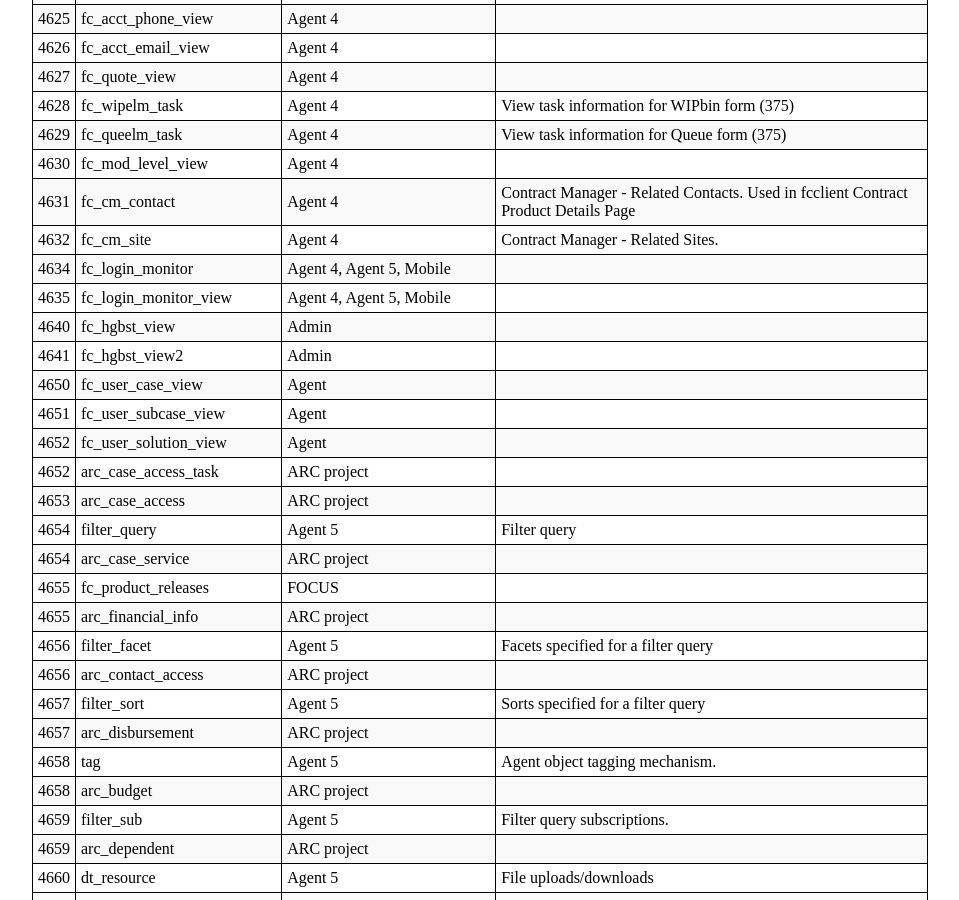
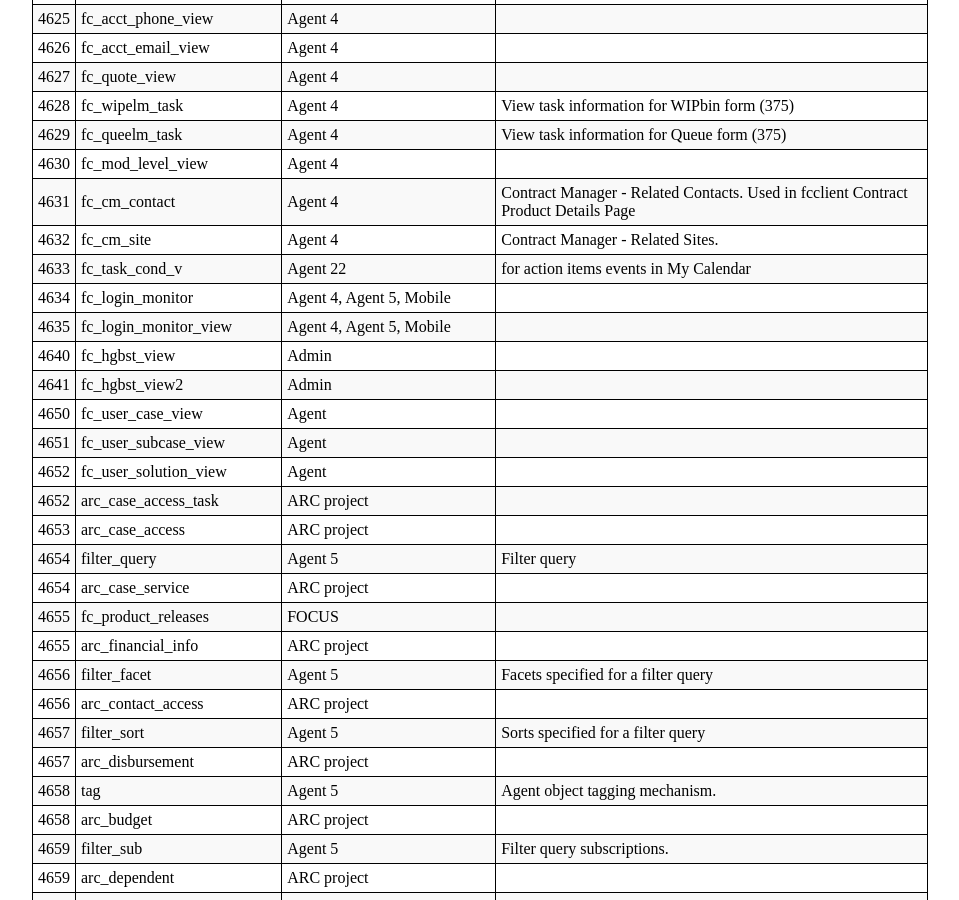
Before and after one commit to DovetailSoftware/dovetail-defined, a Jekyll site: the page built from pages/ids.md, in a window 1280 px wide and 900 px high, scrolled down 6759 px. Shown: the whole window, without its empty margins (160-1119 px from the left). Built offline with Jekyll 4.4.1, drawn with Linux system fonts in a browser that asks for light colours.

Commit message:
add 4633 fc_task_cond_v

```diff
--- a/pages/ids.md
+++ b/pages/ids.md
@@ -208,6 +208,7 @@ There are two ranges reserves for custom IDs: 430-571 and 2000-4999. The rest ar
 | 4630 | fc_mod_level_view | Agent 4 |
 | 4631 | fc_cm_contact | Agent 4 | Contract Manager - Related Contacts. Used in fcclient Contract Product Details Page |
 | 4632 | fc_cm_site | Agent 4 | Contract Manager - Related Sites. |
+| 4633 | fc_task_cond_v | Agent 22 | for action items events in My Calendar
 | 4634 | fc_login_monitor | Agent 4, Agent 5, Mobile |
 | 4635 | fc_login_monitor_view | Agent 4, Agent 5, Mobile |
 | 4640 | fc_hgbst_view | Admin |
```
